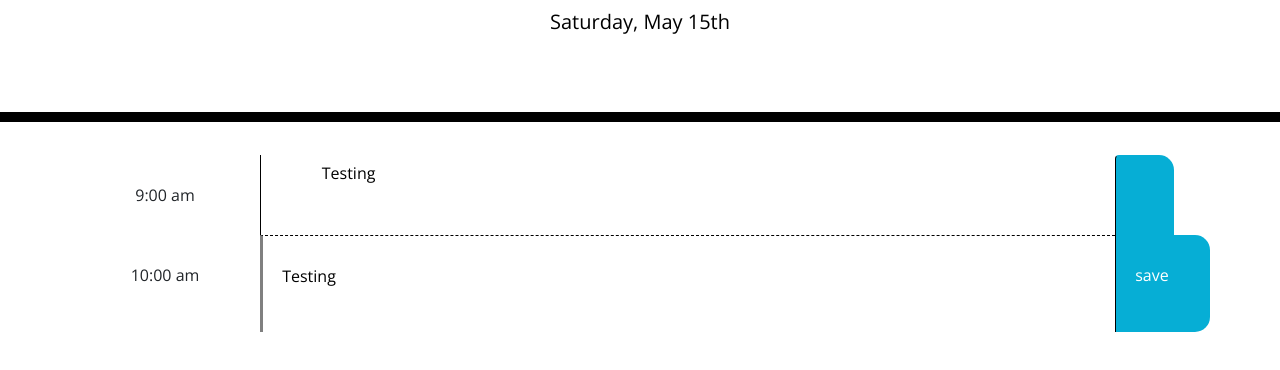
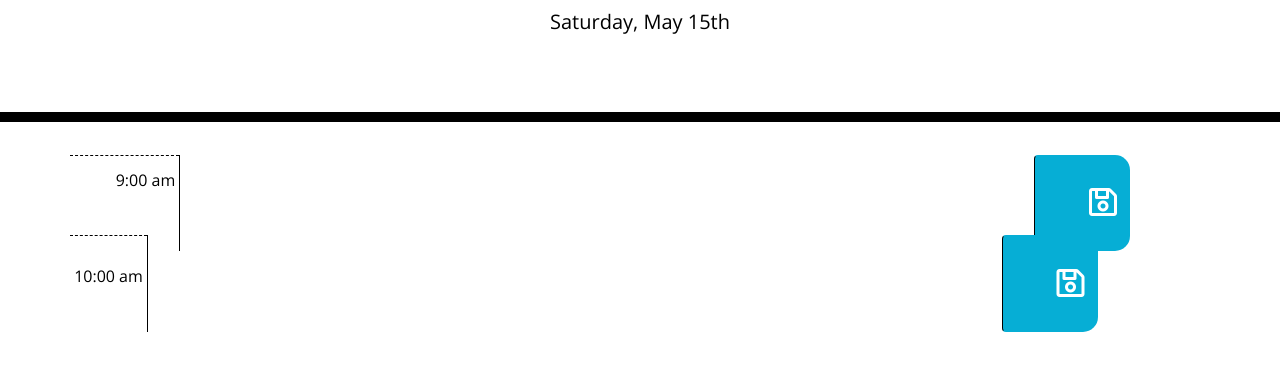
Before and after one commit to PanchoPuma/dailyTasks, a plain HTML site: page index.html in a window 1280 px wide. Shown: the part 182-552 px from the top of the page. Drawn offline with nearby package versions, Linux system fonts and the light colour scheme.

Commit message:
fixing bug where everything was overlapping

```diff
--- a/assets/css/style.css
+++ b/assets/css/style.css
@@ -40,7 +40,7 @@ textarea{
   background-color: #ffffff;
   color: #000000;
   border-top: 1px dashed #000000;
-  border-left: 3px solid grey;
+
 }
 
 .past {
@@ -64,6 +64,7 @@ textarea{
   border-bottom-right-radius: 15px;
   background-color: #06AED5;
   color: white;
+
 }
 
 .saveBtn i:hover {
--- a/index.html
+++ b/index.html
@@ -29,28 +29,33 @@
       <p id="currentDay" class="lead"></p>
     </header>
     <main class="container">
-      <!-- Timeblocks go here -->
+      <!-- 9 am -->
       <div id = "9time" class="row time-block">
-        <div class="col-2 time-block">
-          <p id="9am"> 9:00 am </p>
+        <div class="col-1.5 hour">
+           9:00 am
         </div>
-        <textarea class="col-9 description ">
-           Testing
-        </textarea>
-        <button class="btn saveBtn oi oi-lock-locked">
+        <textarea class="col-9 description"> </textarea>
+        <button class="col-1.5 btn saveBtn">
+          <i class="far fa-save fa-2x"></i>
         </button>
       </div>
-      <div class="row">
-        <div class="col-2 time-block">
-          <p id="10time"> 10:00 am </p>
+      <!-- 10 am -->
+      <div id = "10time" class="row time-block">
+        <div class="col-1.5 hour">
+          <p id="10am"> 10:00 am </p>
         </div>
-        <div class="col-9 hour textarea">
-          <p> Testing </p>
-        </div>
-        <div class="col-1 saveBtn">
-          <p> save </p>
-        </div>
+        <textarea class="col-9 description"> </textarea>
+        <button class="col-1.5 btn saveBtn">
+          <i class="far fa-save fa-2x"></i>
+        </button>
       </div>
+      <!-- 11 am -->
+      <!-- 12 pm -->
+      <!-- 13 pm -->
+      <!-- 14 pm -->
+      <!-- 15 pm -->
+      <!-- 16 pm -->
+      <!-- 17 pm -->
     </main>
 
     <script src="https://code.jquery.com/jquery-3.4.1.min.js"></script>
```
